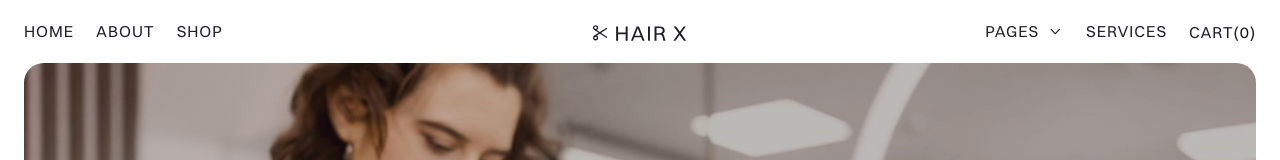
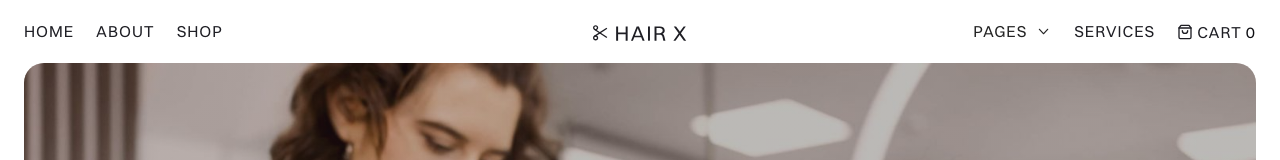
Before and after one commit to deograstius/mukyala-the-spa, a React (Vite) app: page / in a window 1280 px wide. Shown: the top 160 px of the page. Built offline with nearby package versions, Linux system fonts and the light colour scheme.

Commit message:
feat(header): use react-icons shopping bag icon in cart link and add visually-hidden text helper

```diff
--- a/package.json
+++ b/package.json
@@ -23,7 +23,8 @@
     "@tanstack/react-router": "^1.127.9",
     "framer-motion": "^12.23.3",
     "react": "^19.1.0",
-    "react-dom": "^19.1.0"
+    "react-dom": "^19.1.0",
+    "react-icons": "^4.12.0"
   },
   "devDependencies": {
     "@eslint/js": "^9.30.1",
--- a/src/components/Header.tsx
+++ b/src/components/Header.tsx
@@ -2,6 +2,7 @@ import { Link } from '@tanstack/react-router';
 import { useState } from 'react';
 
 import logoSrc from '/images/logo-web-hair-x-webflow-template.svg';
+import { FiShoppingBag } from 'react-icons/fi';
 import HeaderDropdown from './HeaderDropdown';
 import MobileNav from './MobileNav';
 
@@ -90,10 +91,11 @@ function Header() {
                 aria-label="Open cart"
                 role="button"
                 className="w-commerce-commercecartopenlink header-nav-link cart-link w-inline-block"
+                style={{ display: 'flex', alignItems: 'center', gap: '0.25rem' }}
               >
-                <div className="w-inline-block">Cart(</div>
-                <div className="w-commerce-commercecartopenlinkcount cart-quantity">0</div>
-                <div className="w-inline-block">)</div>
+                <FiShoppingBag aria-hidden="true" />
+                <span className="visually-hidden">Cart</span>
+                <span className="w-commerce-commercecartopenlinkcount cart-quantity">0</span>
               </a>
             </div>
 
--- a/src/styles/global.css
+++ b/src/styles/global.css
@@ -27,6 +27,19 @@
   /* Push the logo group to the far right */
   .nav-menu-center {
     margin-left: auto;
+  }
+
+  /* Utility class for screen-reader-only text */
+  .visually-hidden {
+    position: absolute !important;
+    width: 1px;
+    height: 1px;
+    padding: 0;
+    margin: -1px;
+    overflow: hidden;
+    clip: rect(0 0 0 0);
+    white-space: nowrap; /* added line */
+    border: 0;
   }
 }
 
```
Also changed, not shown: 1 other file (tests, documents, lock files or other folders).
